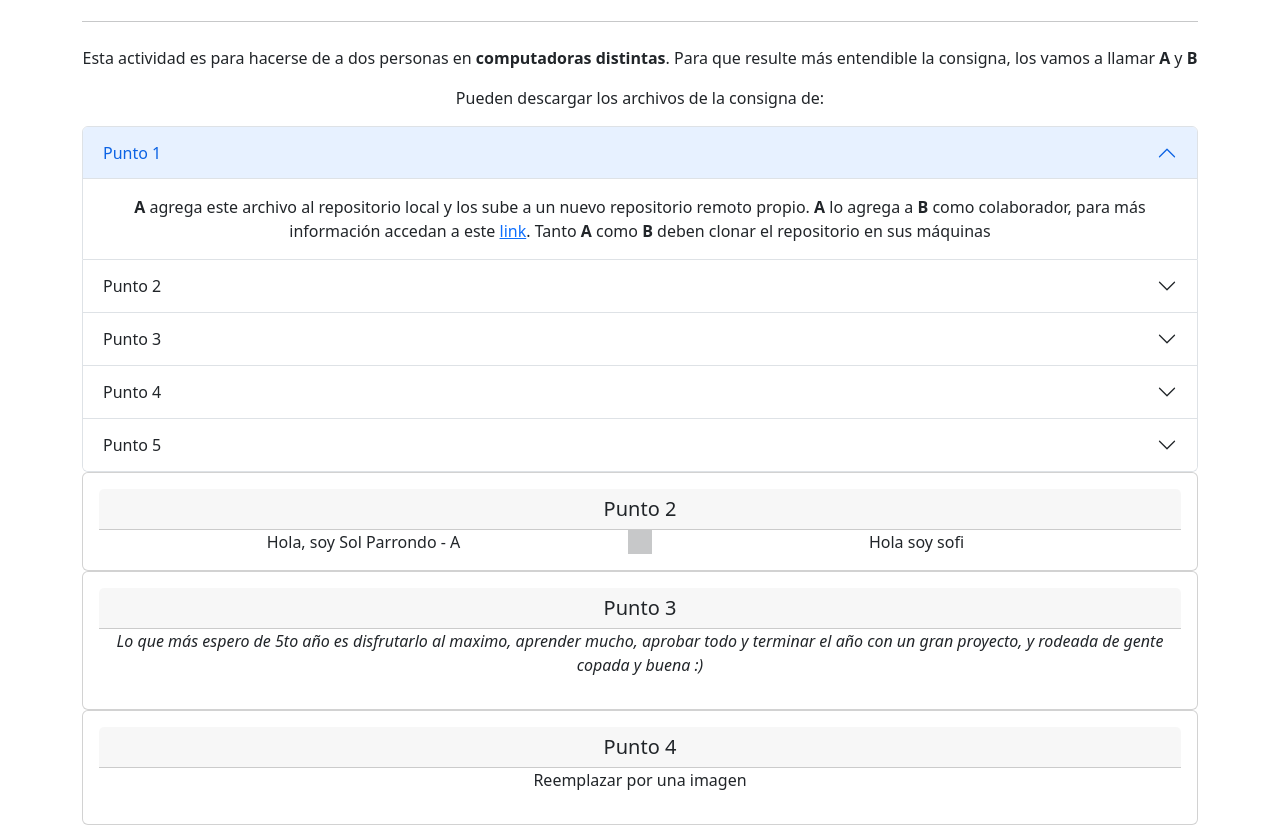
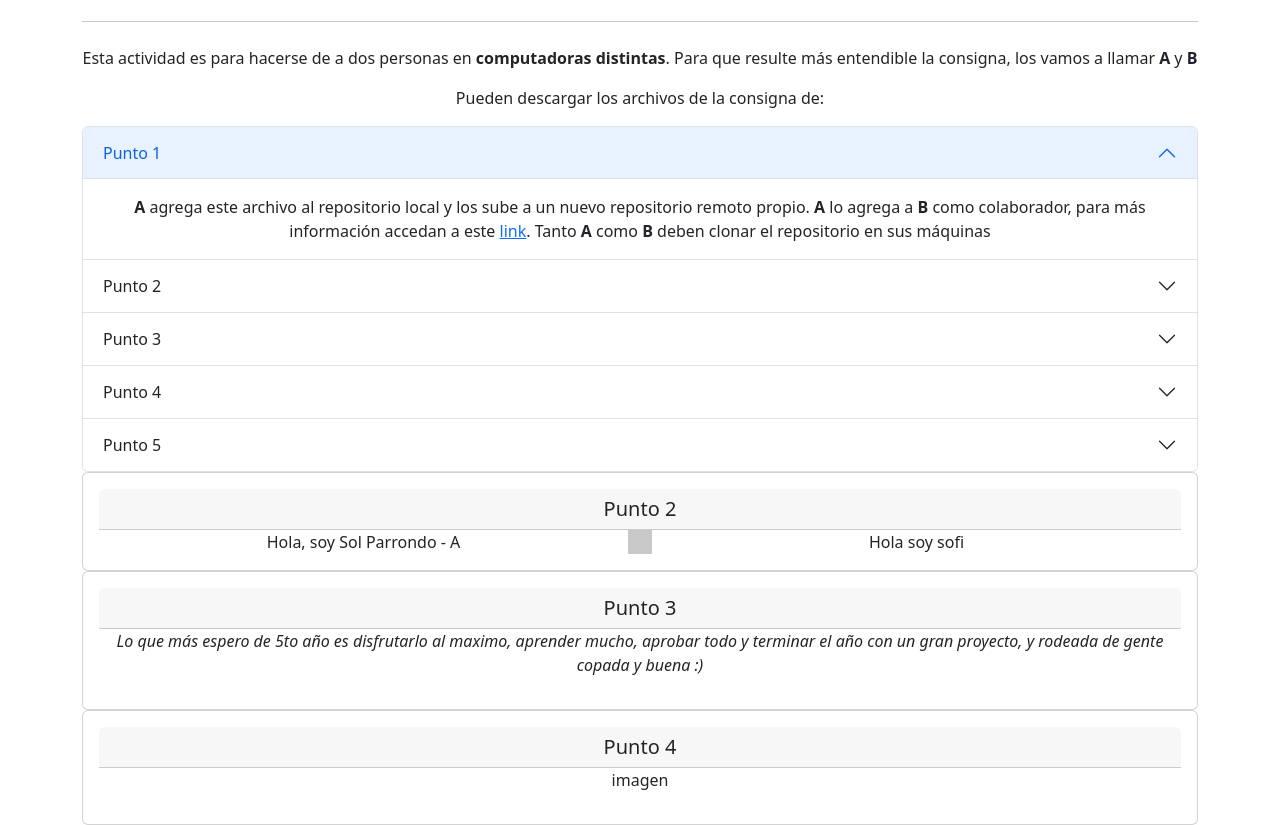
Before and after one commit to solparrondo/ejercicio1-github, a plain HTML site: page index.html in a window 1280 px wide. Shown: the part 108-933 px from the top of the page. Drawn offline with nearby package versions, Linux system fonts and the light colour scheme.

Commit message:
changed punto 4

```diff
--- a/index.html
+++ b/index.html
@@ -103,7 +103,7 @@
       <div class="card">
         <div class="card-body">
         <h5 class="card-header">Punto 4</h5>
-        <p>Reemplazar por una imagen</p>
+        <p>imagen</p>
         </div>
   </div>
     </div>
```
